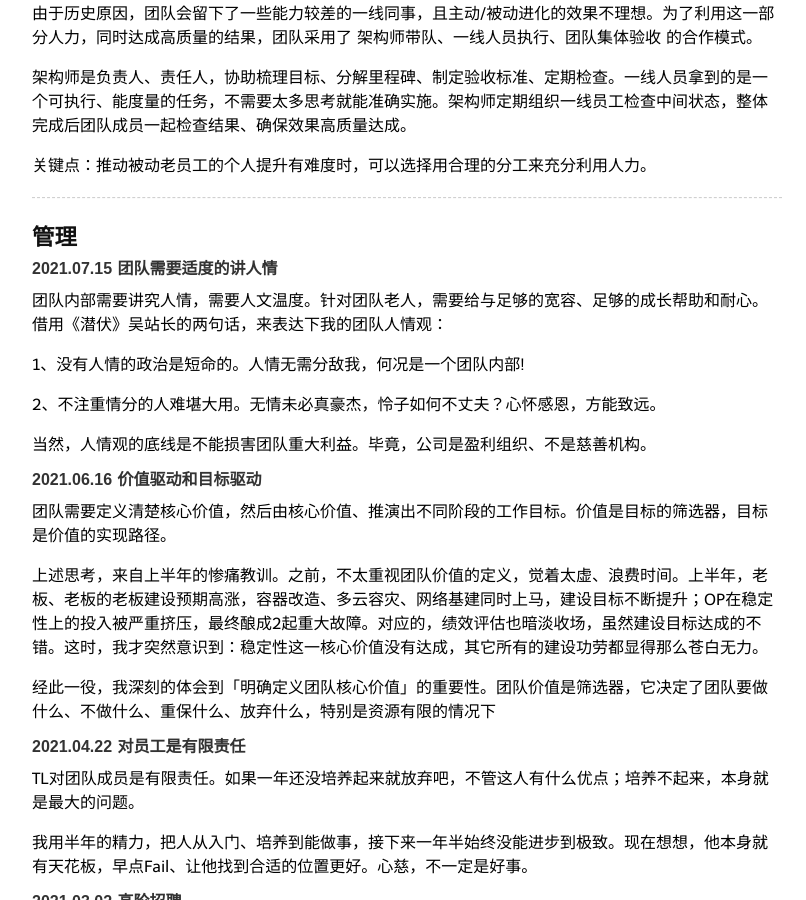
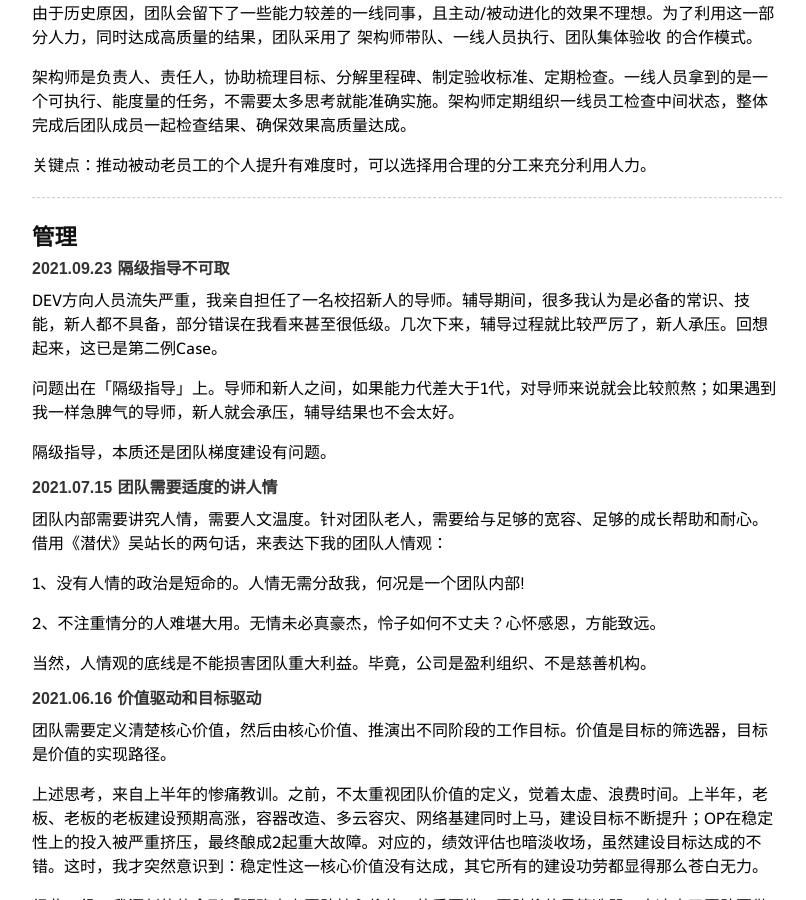
Before and after one commit to niean/niean.github.io, a Jekyll site: the page built from _posts/2020-03-15-op-tb.markdown, in a window 1280 px wide and 900 px high, scrolled down 1827 px. Shown: the whole window, without its empty margins (233-1039 px from the left). Built offline with Jekyll 4.4.1, drawn with Linux system fonts in a browser that asks for light colours; comment, search, counter and statistics services are not loaded.

Commit message:
update:op-tb

```diff
--- a/_posts/2020-03-15-op-tb.markdown
+++ b/_posts/2020-03-15-op-tb.markdown
@@ -78,6 +78,14 @@ Dev同学可能对分阶段认识有误区，可能会站在技术或代码开
 
 ----
 ## 管理
+#### 2021.09.23 隔级指导不可取
+DEV方向人员流失严重，我亲自担任了一名校招新人的导师。辅导期间，很多我认为是必备的常识、技能，新人都不具备，部分错误在我看来甚至很低级。几次下来，辅导过程就比较严厉了，新人承压。回想起来，这已是第二例Case。
+
+问题出在「隔级指导」上。导师和新人之间，如果能力代差大于1代，对导师来说就会比较煎熬；如果遇到我一样急脾气的导师，新人就会承压，辅导结果也不会太好。
+
+隔级指导，本质还是团队梯度建设有问题。
+
+
 #### 2021.07.15 团队需要适度的讲人情
 团队内部需要讲究人情，需要人文温度。针对团队老人，需要给与足够的宽容、足够的成长帮助和耐心。借用《潜伏》吴站长的两句话，来表达下我的团队人情观：
 
```
Also changed, not shown: images/20200125/op-model.png, 1 other file.
